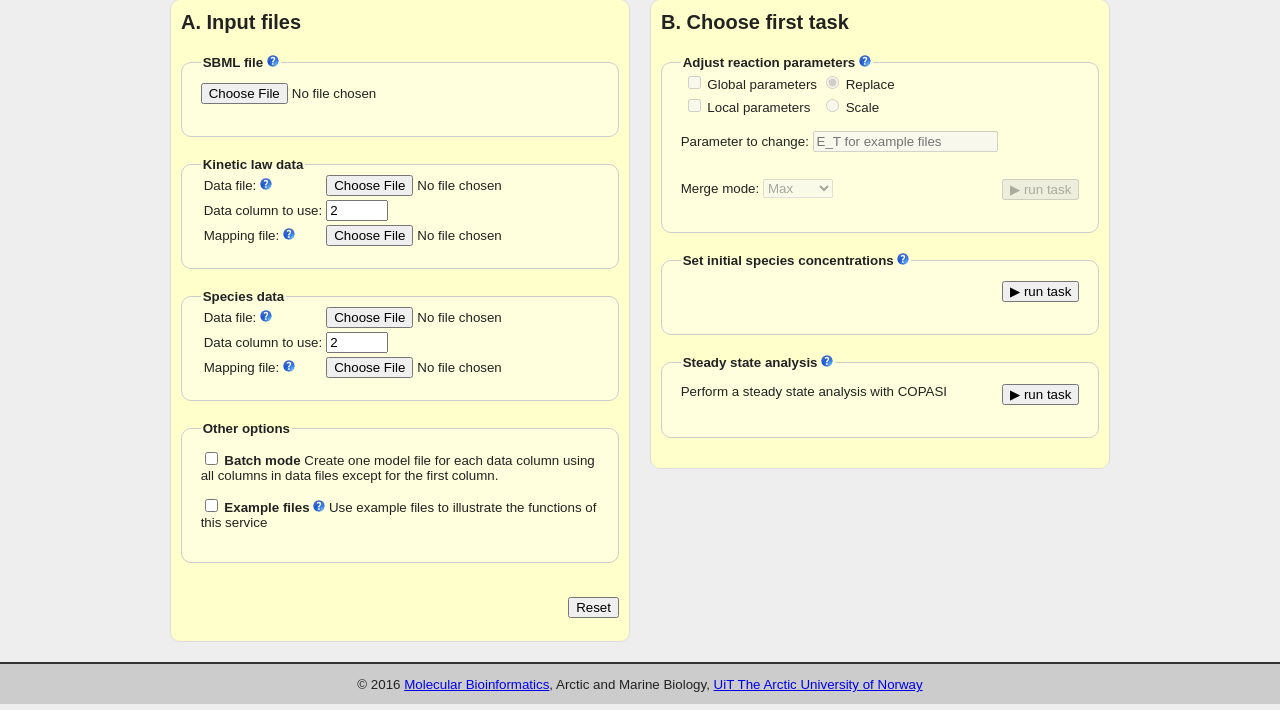
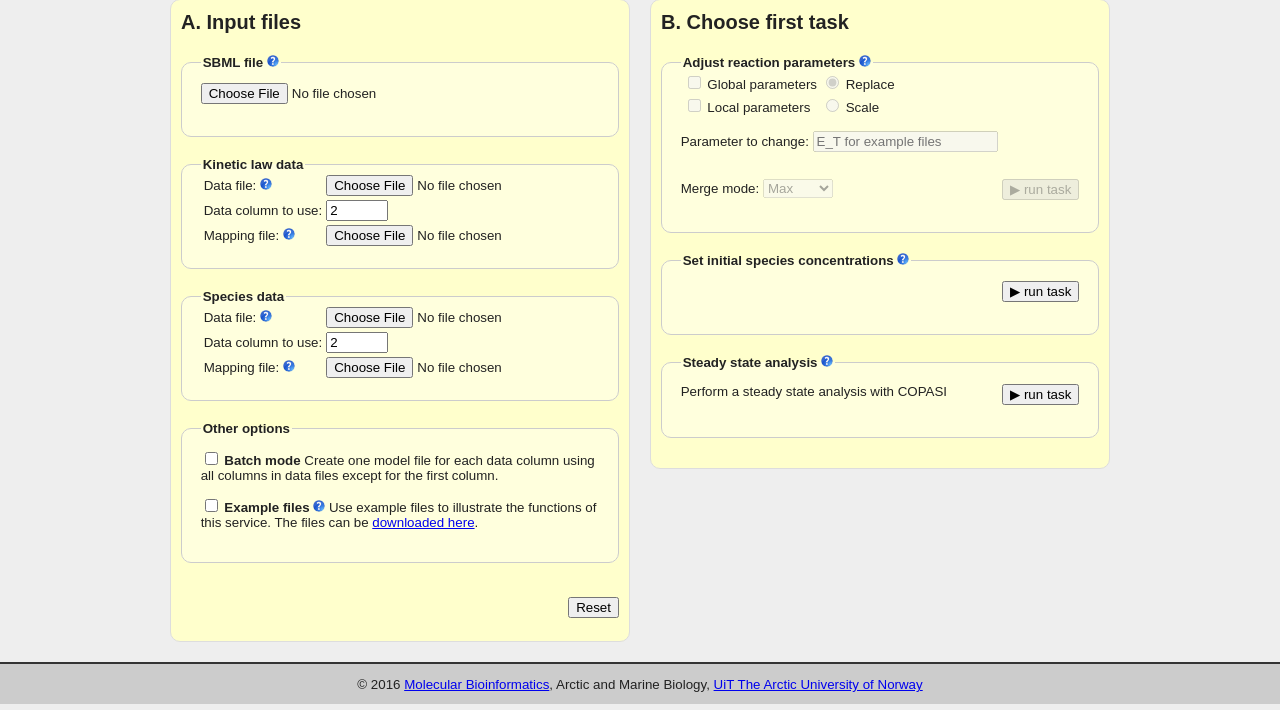
Before and after one commit to MolecularBioinformatics/sbml-mod-web, a Django app: template sbmlmod/templates/sbmlmod/index.html in a window 1280 px wide. Shown: the part 96-806 px from the top of the page. Run offline with Django 3.2, Linux system fonts and the light colour scheme; tables that the repository leaves empty hold one stand-in row (values such as "Sample post"); the template is opened without the code that fills it: values that come from a table or form of the project are taken from there, most other values are stand-ins (such as "Sample title", 1, 10 or a date in 2020).

Commit message:
Prepared a download link to the example files. Those files dont exist!

```diff
--- a/sbmlmod/templates/sbmlmod/index.html
+++ b/sbmlmod/templates/sbmlmod/index.html
@@ -115,7 +115,7 @@ window.onload = function()
 					{{ form.batch_mode }} <label for="id_batch_mode"><b>Batch mode</b></label> Create one model file for each data column using all columns in data files except for the first column.
 				</p>
 				<p>
-					{{ form.example_files }} <label for="id_example_files"><b>Example files</b></label> <a href="help/#examplefiles"><img src="{% static 'sbmlmod/images/help.png' %}" alt="[help]" /></a> Use example files to illustrate the functions of this service
+					{{ form.example_files }} <label for="id_example_files"><b>Example files</b></label> <a href="help/#examplefiles"><img src="{% static 'sbmlmod/images/help.png' %}" alt="[help]" /></a> Use example files to illustrate the functions of this service. The files can be <a href="{% static 'sbmlmod/examplefiles.zip' %}">downloaded here</a>.
 				</p>
 			</fieldset>
 			<p class="right">
```
Also changed, not shown: 1 other file.
